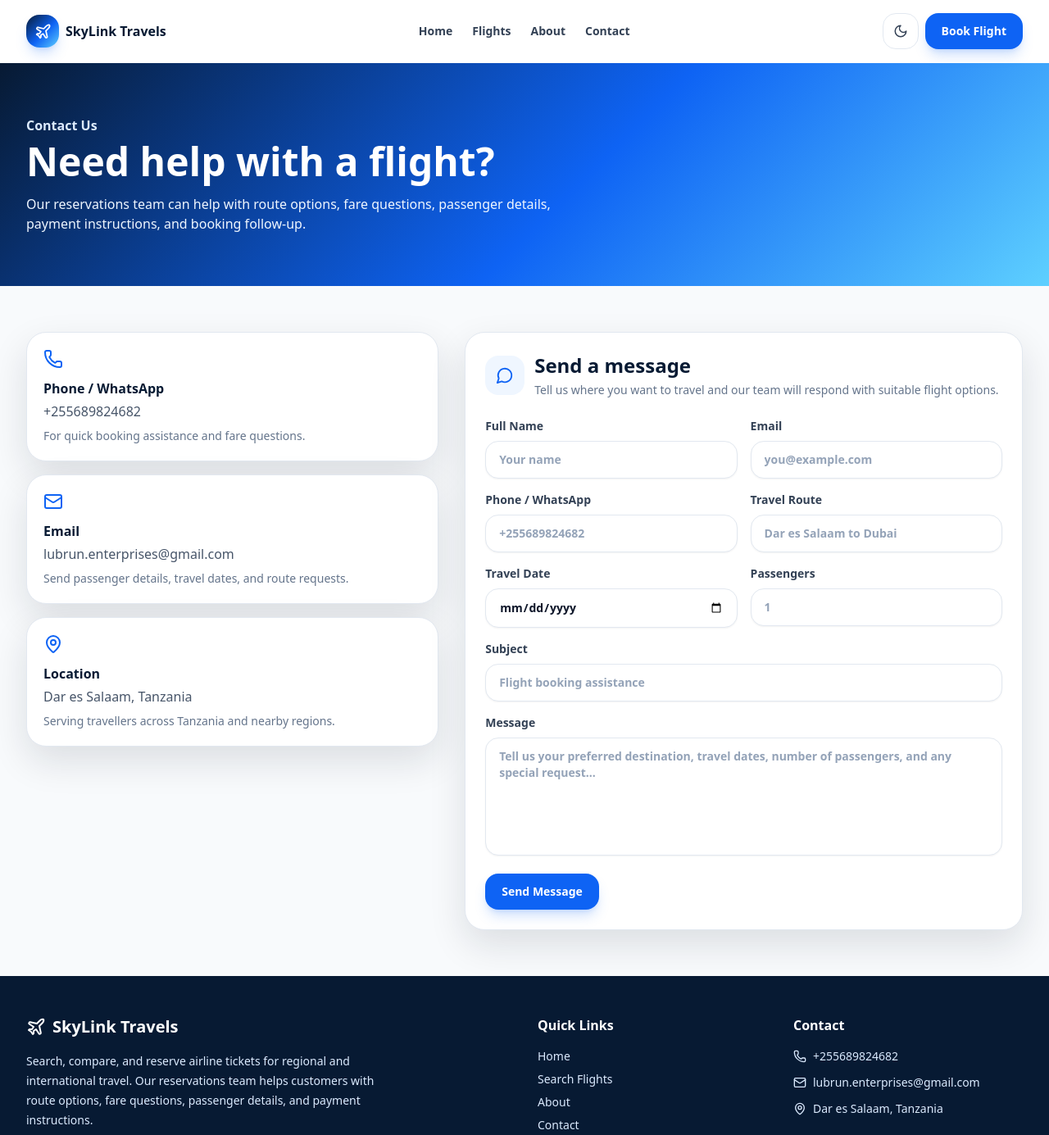
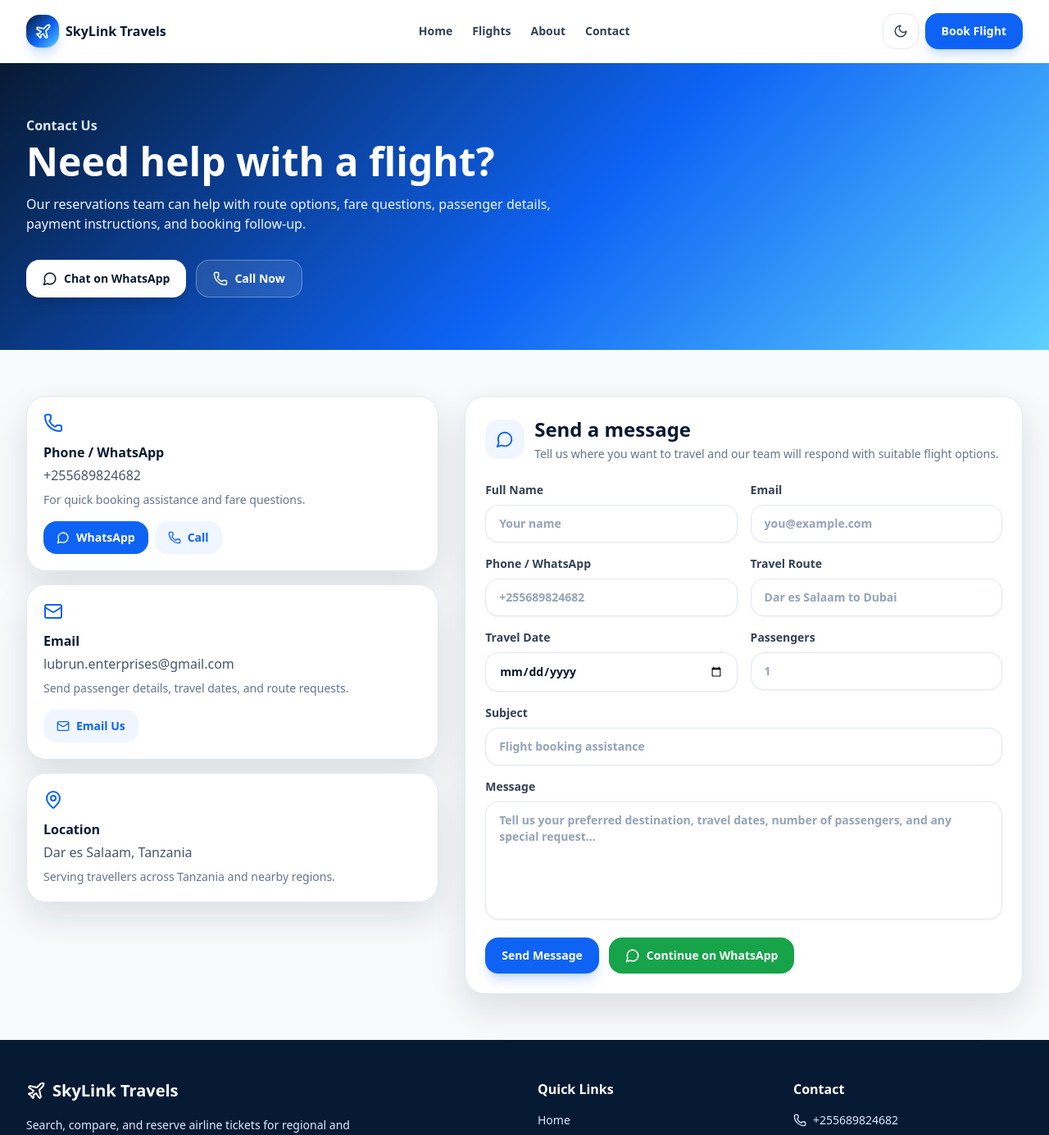
Before and after one commit to brianmichaelu/airline-website, a Next.js app: page /contact in a window 1280 px wide. Shown: the top 1385 px of the page at 82% size. Built offline with nearby package versions, Linux system fonts and the light colour scheme.

Commit message:
Update contact.tsx

```diff
--- a/pages/contact.tsx
+++ b/pages/contact.tsx
@@ -5,7 +5,16 @@ import Card from "@/components/ui/Card";
 import Input from "@/components/ui/Input";
 import { siteConfig } from "@/lib/site";
 
+function getWhatsAppLink(message: string) {
+  const phone = siteConfig.whatsapp.replace(/\D/g, "");
+
+  return `https://wa.me/${phone}?text=${encodeURIComponent(message)}`;
+}
+
 export default function ContactPage() {
+  const whatsappMessage =
+    "Hello SkyLink Travels, I need help with a flight reservation.";
+
   return (
     <Layout
       title="Contact SkyLink Travels"
@@ -23,6 +32,26 @@ export default function ContactPage() {
             Our reservations team can help with route options, fare questions,
             passenger details, payment instructions, and booking follow-up.
           </p>
+
+          <div className="mt-8 flex flex-col gap-3 sm:flex-row">
+            <a
+              href={getWhatsAppLink(whatsappMessage)}
+              target="_blank"
+              rel="noopener noreferrer"
+              className="inline-flex items-center justify-center gap-2 rounded-2xl bg-white px-5 py-3 text-sm font-black text-navy shadow-lg transition hover:-translate-y-0.5 hover:bg-blue-50"
+            >
+              <MessageCircle size={18} />
+              Chat on WhatsApp
+            </a>
+
+            <a
+              href={`tel:${siteConfig.phone}`}
+              className="inline-flex items-center justify-center gap-2 rounded-2xl border border-white/30 bg-white/10 px-5 py-3 text-sm font-black text-white backdrop-blur transition hover:-translate-y-0.5 hover:bg-white/20"
+            >
+              <Phone size={18} />
+              Call Now
+            </a>
+          </div>
         </div>
       </section>
 
@@ -31,34 +60,71 @@ export default function ContactPage() {
           <div className="space-y-4">
             <Card className="p-5">
               <Phone className="mb-3 text-ocean" />
+
               <p className="font-black text-navy dark:text-white">
                 Phone / WhatsApp
               </p>
+
               <p className="mt-1 text-slate-600 dark:text-slate-300">
                 {siteConfig.phone}
               </p>
+
               <p className="mt-2 text-sm text-slate-500 dark:text-slate-400">
                 For quick booking assistance and fare questions.
               </p>
+
+              <div className="mt-4 flex flex-col gap-2 sm:flex-row">
+                <a
+                  href={getWhatsAppLink(whatsappMessage)}
+                  target="_blank"
+                  rel="noopener noreferrer"
+                  className="inline-flex items-center justify-center gap-2 rounded-2xl bg-ocean px-4 py-2.5 text-sm font-black text-white transition hover:bg-blue-700"
+                >
+                  <MessageCircle size={16} />
+                  WhatsApp
+                </a>
+
+                <a
+                  href={`tel:${siteConfig.phone}`}
+                  className="inline-flex items-center justify-center gap-2 rounded-2xl bg-blue-50 px-4 py-2.5 text-sm font-black text-ocean transition hover:bg-blue-100 dark:bg-blue-950/40"
+                >
+                  <Phone size={16} />
+                  Call
+                </a>
+              </div>
             </Card>
 
             <Card className="p-5">
               <Mail className="mb-3 text-ocean" />
+
               <p className="font-black text-navy dark:text-white">Email</p>
+
               <p className="mt-1 text-slate-600 dark:text-slate-300">
                 {siteConfig.email}
               </p>
+
               <p className="mt-2 text-sm text-slate-500 dark:text-slate-400">
                 Send passenger details, travel dates, and route requests.
               </p>
+
+              <a
+                href={`mailto:${siteConfig.email}`}
+                className="mt-4 inline-flex items-center justify-center gap-2 rounded-2xl bg-blue-50 px-4 py-2.5 text-sm font-black text-ocean transition hover:bg-blue-100 dark:bg-blue-950/40"
+              >
+                <Mail size={16} />
+                Email Us
+              </a>
             </Card>
 
             <Card className="p-5">
               <MapPin className="mb-3 text-ocean" />
+
               <p className="font-black text-navy dark:text-white">Location</p>
+
               <p className="mt-1 text-slate-600 dark:text-slate-300">
                 {siteConfig.location}
               </p>
+
               <p className="mt-2 text-sm text-slate-500 dark:text-slate-400">
                 Serving travellers across Tanzania and nearby regions.
               </p>
@@ -75,6 +141,7 @@ export default function ContactPage() {
                 <h2 className="text-2xl font-black text-navy dark:text-white">
                   Send a message
                 </h2>
+
                 <p className="mt-1 text-sm text-slate-500 dark:text-slate-400">
                   Tell us where you want to travel and our team will respond
                   with suitable flight options.
@@ -107,14 +174,27 @@ export default function ContactPage() {
 
               <label className="sm:col-span-2">
                 <span className="label-style">Message</span>
+
                 <textarea
-                  className="input-style min-h-36 resize-none"
+                  className="input-style min-h-36 resize-none bg-white text-slate-900 placeholder:text-slate-400 dark:bg-slate-900 dark:text-white dark:placeholder:text-slate-500"
                   placeholder="Tell us your preferred destination, travel dates, number of passengers, and any special request..."
                 />
               </label>
 
-              <div className="sm:col-span-2">
+              <div className="flex flex-col gap-3 sm:col-span-2 sm:flex-row">
                 <Button type="submit">Send Message</Button>
+
+                <a
+                  href={getWhatsAppLink(
+                    "Hello SkyLink Travels, I would like help with a flight booking."
+                  )}
+                  target="_blank"
+                  rel="noopener noreferrer"
+                  className="inline-flex items-center justify-center gap-2 rounded-2xl bg-green-600 px-5 py-3 text-sm font-black text-white transition hover:-translate-y-0.5 hover:bg-green-700"
+                >
+                  <MessageCircle size={18} />
+                  Continue on WhatsApp
+                </a>
               </div>
             </form>
           </Card>
```
